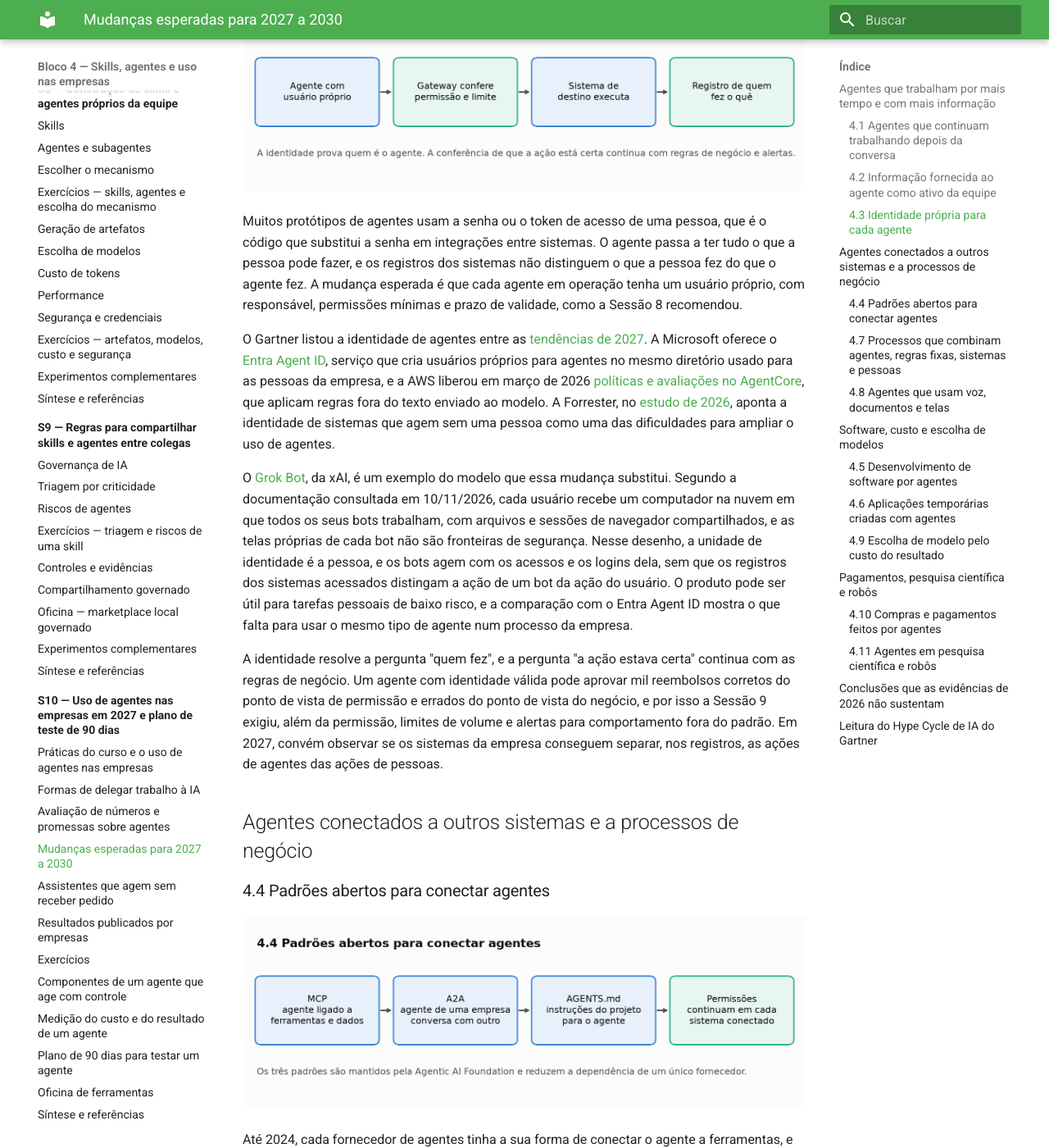
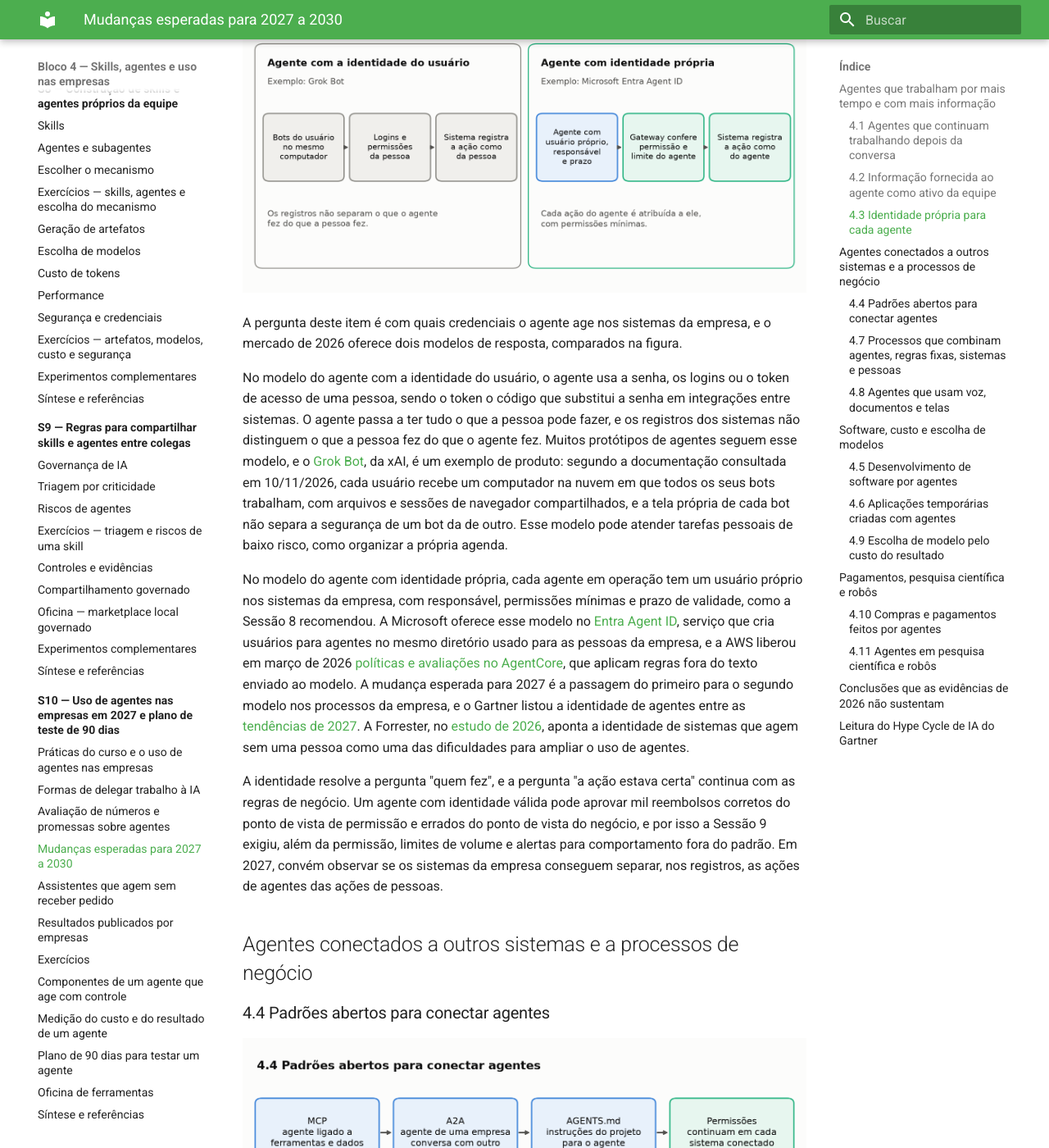
Before and after one commit to arkhibr/workshops-ia-agentica, an MkDocs documentation site: the page built from docs/sessao-10-computacao-agentica-2027/mudancas-esperadas-2027-2030.md, in a window 1280 px wide and 1400 px high, scrolled down 2926 px. Shown: the whole window at 82% size. Built offline with MkDocs 1.6.1 and Material for MkDocs 9.7.7, drawn with Linux system fonts in a browser that asks for light colours.

Commit message:
docs: item 4.3 compara agente com a identidade do usuário e agente com identidade própria
Co-Authored-By: Claude Opus 5.5 <noreply@anthropic.com>

```diff
--- a/docs/sessao-10-computacao-agentica-2027/mudancas-esperadas-2027-2030.md
+++ b/docs/sessao-10-computacao-agentica-2027/mudancas-esperadas-2027-2030.md
@@ -30,13 +30,13 @@ Cada instrução ou memória fornecida ao agente precisa de origem conhecida, da
 
 ### 4.3 Identidade própria para cada agente
 
-![Fluxo em quatro caixas: agente com usuário próprio, gateway confere permissão e limite, sistema de destino executa, e registro de quem fez o quê. Nota abaixo: a identidade prova quem é o agente, e a conferência de que a ação está certa continua com regras de negócio e alertas.](assets/tendencia-identidade.png)
+![Dois quadros lado a lado. À esquerda, o agente com a identidade do usuário, exemplificado pelo Grok Bot: os bots do usuário trabalham no mesmo computador, usam os logins e as permissões da pessoa, e o sistema registra a ação como se fosse da pessoa, de modo que os registros não separam o que o agente fez do que a pessoa fez. À direita, o agente com identidade própria, exemplificado pelo Microsoft Entra Agent ID: o agente tem usuário próprio, responsável e prazo, um gateway confere a permissão e o limite do agente, e o sistema registra a ação como do agente, que fica atribuída a ele, com permissões mínimas.](assets/tendencia-identidade.png)
 
-Muitos protótipos de agentes usam a senha ou o token de acesso de uma pessoa, que é o código que substitui a senha em integrações entre sistemas. O agente passa a ter tudo o que a pessoa pode fazer, e os registros dos sistemas não distinguem o que a pessoa fez do que o agente fez. A mudança esperada é que cada agente em operação tenha um usuário próprio, com responsável, permissões mínimas e prazo de validade, como a Sessão 8 recomendou.
+A pergunta deste item é com quais credenciais o agente age nos sistemas da empresa, e o mercado de 2026 oferece dois modelos de resposta, comparados na figura.
 
-O Gartner listou a identidade de agentes entre as [tendências de 2027](../referencia/bibliografia.md#gartner-top-strategic-technology-trends-for-2027-2026). A Microsoft oferece o [Entra Agent ID](../referencia/bibliografia.md#microsoft-entra-agent-id-documentacao), serviço que cria usuários próprios para agentes no mesmo diretório usado para as pessoas da empresa, e a AWS liberou em março de 2026 [políticas e avaliações no AgentCore](../referencia/bibliografia.md#aws-bedrock-agentcore-policy-e-evaluations-2025), que aplicam regras fora do texto enviado ao modelo. A Forrester, no [estudo de 2026](../referencia/bibliografia.md#forrester-the-state-of-agentic-ai-2026), aponta a identidade de sistemas que agem sem uma pessoa como uma das dificuldades para ampliar o uso de agentes.
+No modelo do agente com a identidade do usuário, o agente usa a senha, os logins ou o token de acesso de uma pessoa, sendo o token o código que substitui a senha em integrações entre sistemas. O agente passa a ter tudo o que a pessoa pode fazer, e os registros dos sistemas não distinguem o que a pessoa fez do que o agente fez. Muitos protótipos de agentes seguem esse modelo, e o [Grok Bot](../referencia/bibliografia.md#xai-grok-bot-documentacao), da xAI, é um exemplo de produto: segundo a documentação consultada em 10/11/2026, cada usuário recebe um computador na nuvem em que todos os seus bots trabalham, com arquivos e sessões de navegador compartilhados, e a tela própria de cada bot não separa a segurança de um bot da de outro. Esse modelo pode atender tarefas pessoais de baixo risco, como organizar a própria agenda.
 
-O [Grok Bot](../referencia/bibliografia.md#xai-grok-bot-documentacao), da xAI, é um exemplo do modelo que essa mudança substitui. Segundo a documentação consultada em 10/11/2026, cada usuário recebe um computador na nuvem em que todos os seus bots trabalham, com arquivos e sessões de navegador compartilhados, e as telas próprias de cada bot não são fronteiras de segurança. Nesse desenho, a unidade de identidade é a pessoa, e os bots agem com os acessos e os logins dela, sem que os registros dos sistemas acessados distingam a ação de um bot da ação do usuário. O produto pode ser útil para tarefas pessoais de baixo risco, e a comparação com o Entra Agent ID mostra o que falta para usar o mesmo tipo de agente num processo da empresa.
+No modelo do agente com identidade própria, cada agente em operação tem um usuário próprio nos sistemas da empresa, com responsável, permissões mínimas e prazo de validade, como a Sessão 8 recomendou. A Microsoft oferece esse modelo no [Entra Agent ID](../referencia/bibliografia.md#microsoft-entra-agent-id-documentacao), serviço que cria usuários para agentes no mesmo diretório usado para as pessoas da empresa, e a AWS liberou em março de 2026 [políticas e avaliações no AgentCore](../referencia/bibliografia.md#aws-bedrock-agentcore-policy-e-evaluations-2025), que aplicam regras fora do texto enviado ao modelo. A mudança esperada para 2027 é a passagem do primeiro para o segundo modelo nos processos da empresa, e o Gartner listou a identidade de agentes entre as [tendências de 2027](../referencia/bibliografia.md#gartner-top-strategic-technology-trends-for-2027-2026). A Forrester, no [estudo de 2026](../referencia/bibliografia.md#forrester-the-state-of-agentic-ai-2026), aponta a identidade de sistemas que agem sem uma pessoa como uma das dificuldades para ampliar o uso de agentes.
 
 A identidade resolve a pergunta "quem fez", e a pergunta "a ação estava certa" continua com as regras de negócio. Um agente com identidade válida pode aprovar mil reembolsos corretos do ponto de vista de permissão e errados do ponto de vista do negócio, e por isso a Sessão 9 exigiu, além da permissão, limites de volume e alertas para comportamento fora do padrão. Em 2027, convém observar se os sistemas da empresa conseguem separar, nos registros, as ações de agentes das ações de pessoas.
 
```
Also changed, not shown: docs/sessao-10-computacao-agentica-2027/assets/tendencia-identidade.png.
